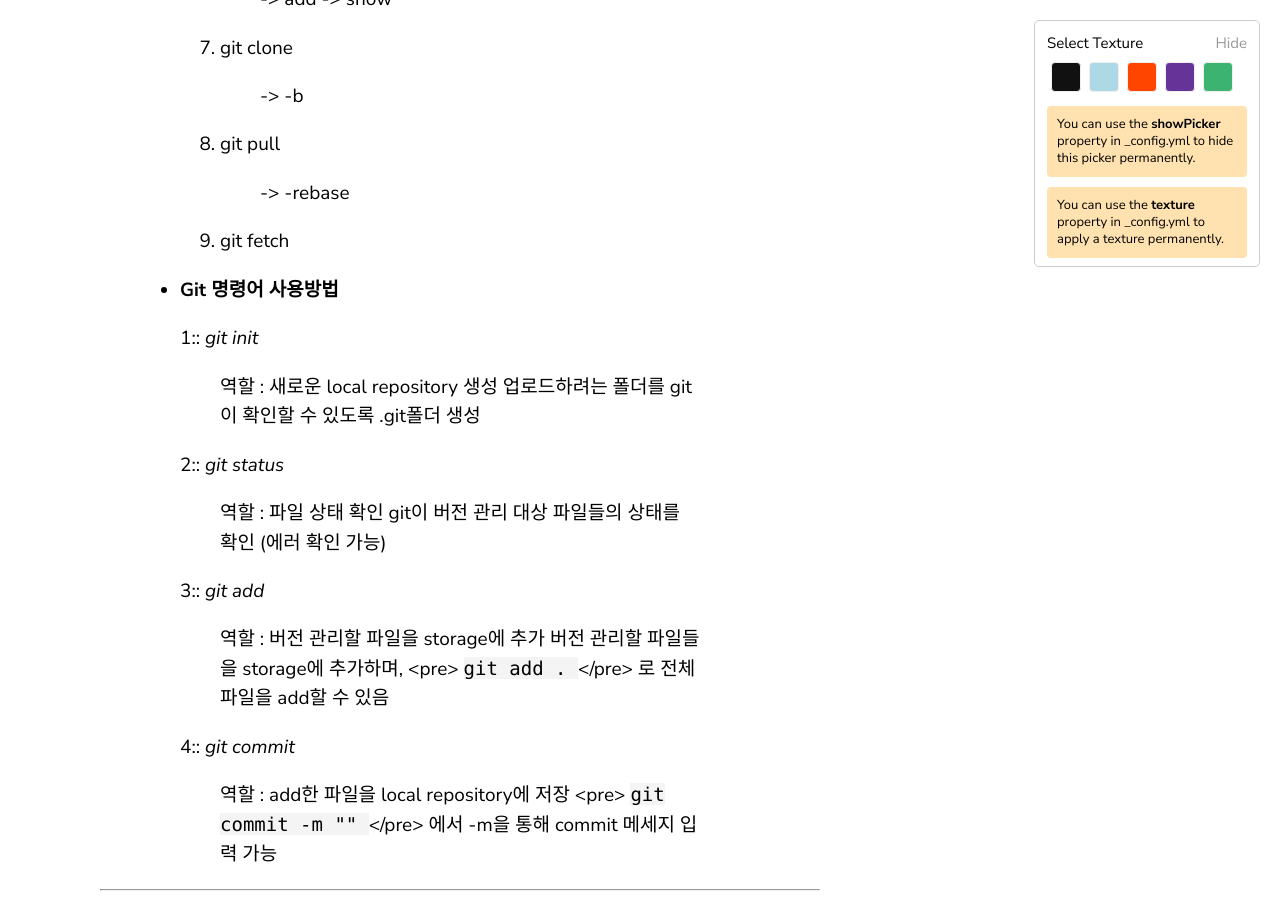
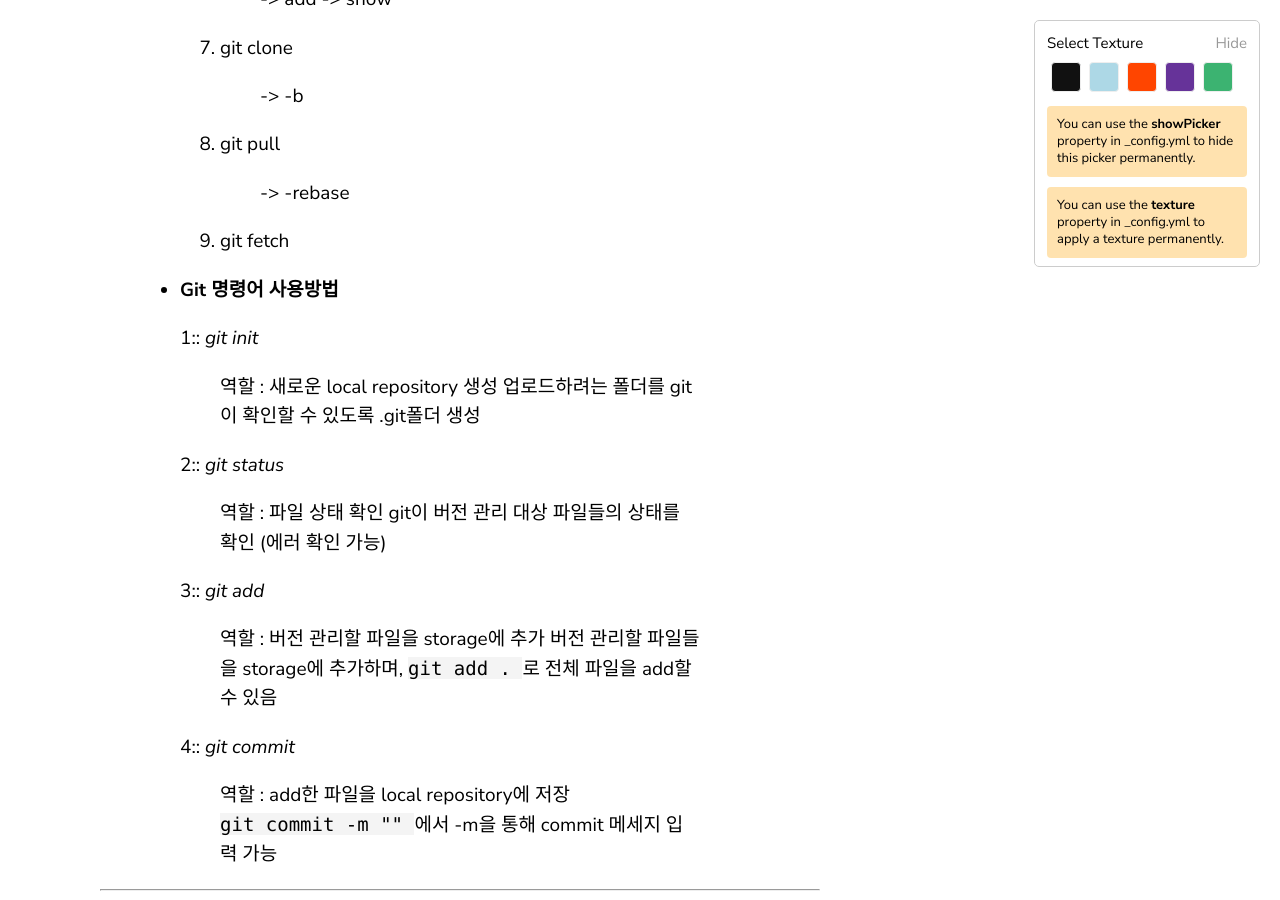
Before and after one commit to ytw060309/blog, a Jekyll site: the page built from _posts/2020-05-24-블로그-테스트.markdown, in a window 1280 px wide and 900 px high, scrolled down 931 px. Built offline with Jekyll 4.4.1, drawn with Linux system fonts in a browser that asks for light colours.

Commit message:
git cmd info

```diff
--- a/_posts/2020-05-24-블로그-테스트.markdown
+++ b/_posts/2020-05-24-블로그-테스트.markdown
@@ -40,18 +40,15 @@ categories: Javascript NodeJS
 
 >   > 3:: _git add_
 >   >   > 역할 : 버전 관리할 파일을 storage에 추가
->   >   > 버전 관리할 파일들을 storage에 추가하며, <pre>
->   >   > <code>
+>   >   > 버전 관리할 파일들을 storage에 추가하며, <code>
 >   >   > git add .
->   >   > </code>
->   >   > </pre> 로 전체 파일을 add할 수 있음
+>   >   > </code> 로 전체 파일을 add할 수 있음
 
 >   > 4:: _git commit_
->   >   > 역할 : add한 파일을 local repository에 저장  <pre>
+>   >   > 역할 : add한 파일을 local repository에 저장
 >   >   > <code>
 >   >   > git commit -m ""
->   >   > </code>
->   >   > </pre> 에서 -m을 통해 commit 메세지 입력 가능
+>   >   > </code> 에서 -m을 통해 commit 메세지 입력 가능
 
 
 
```
